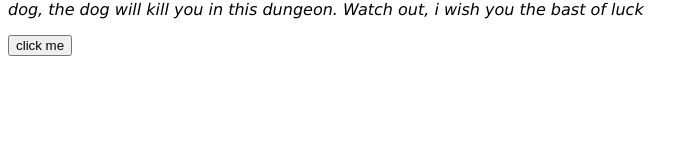
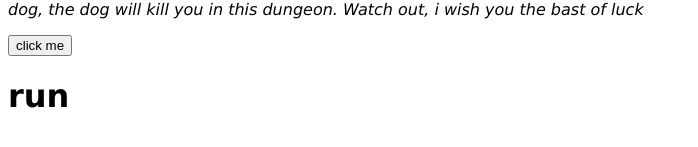
Before and after one commit to snarpixtheone/snarpixtheone.github.io, a plain HTML site: page index.html in a window 1280 px wide. Shown: the part 253-400 px from the top of the page, without its empty margins (0-698 px from the left). Drawn offline with Linux system fonts and the light colour scheme.

Commit message:
Fix HTML syntax for button and heading

```diff
--- a/index.html
+++ b/index.html
@@ -21,6 +21,7 @@ click me
 </button>
 </a>
 
+<h1 id="kewlH1">run</h1>
 <script src="index.js"> </script>
 </body>
 </html>
```
